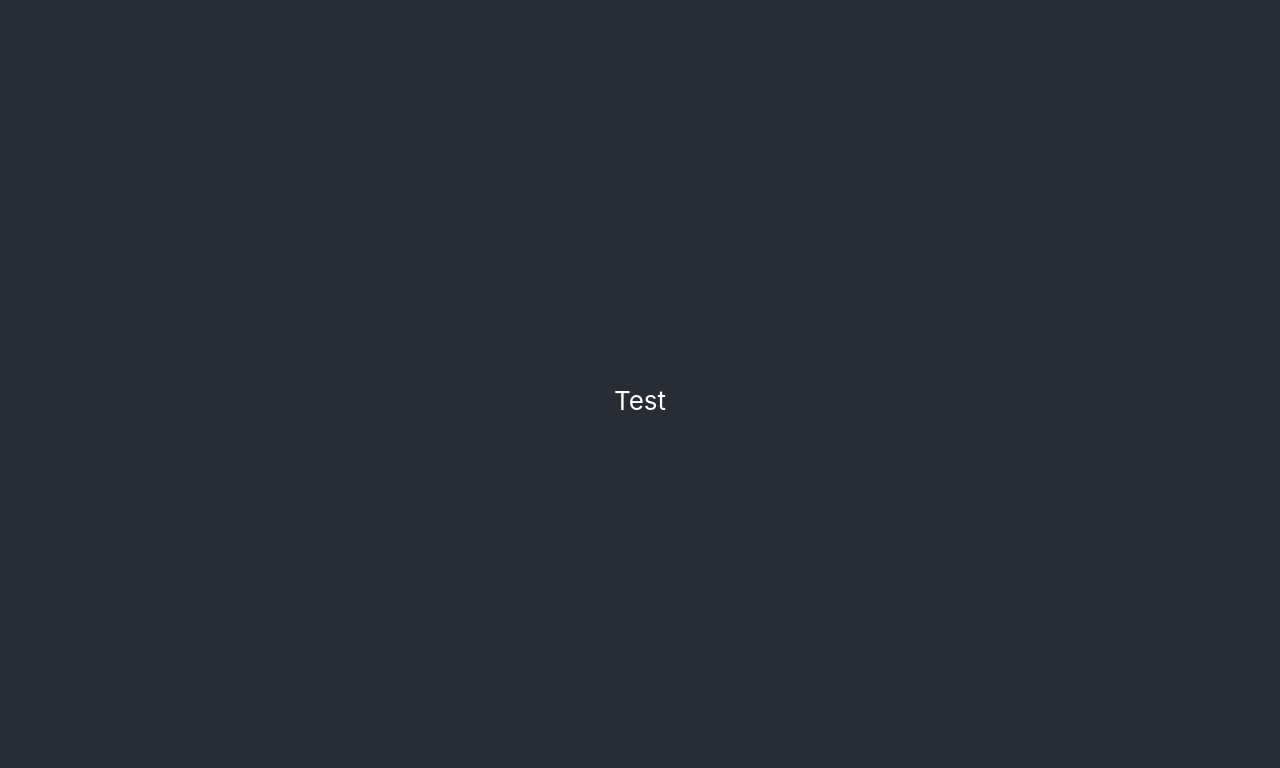
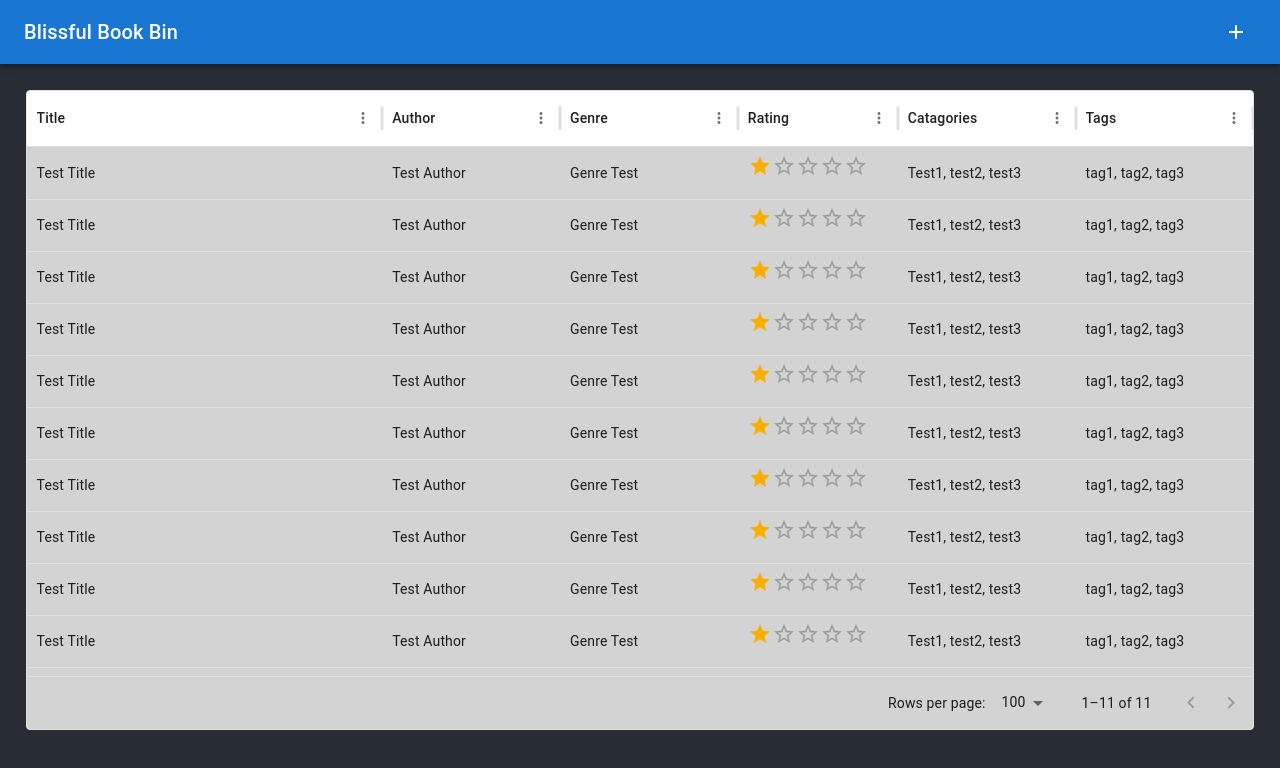
Before and after one commit to delbertina/BlissfulBookBin, a React (Create React App) app: page / in a window 1280 px wide. Shown: the top 768 px of the page. Built offline with nearby package versions, Linux system fonts and the light colour scheme.

Commit message:
Add edit book modal and main page table with placeholder data

```diff
--- a/package.json
+++ b/package.json
@@ -8,6 +8,8 @@
     "@emotion/styled": "^11.11.5",
     "@mui/icons-material": "^5.15.19",
     "@mui/material": "^5.15.19",
+    "@mui/x-data-grid": "^7.6.0",
+    "@mui/x-data-grid-generator": "^7.6.0",
     "@testing-library/jest-dom": "^5.17.0",
     "@testing-library/react": "^13.4.0",
     "@testing-library/user-event": "^13.5.0",
--- a/src/App.scss
+++ b/src/App.scss
@@ -1,21 +1,6 @@
-.App {
-  text-align: center;
-}
-
-.App-logo {
-  height: 40vmin;
-  pointer-events: none;
-}
-
-@media (prefers-reduced-motion: no-preference) {
-  .App-logo {
-    animation: App-logo-spin infinite 20s linear;
-  }
-}
-
-.App-header {
+.app-content {
+  margin: 2%;
   background-color: #282c34;
-  min-height: 100vh;
   display: flex;
   flex-direction: column;
   align-items: center;
@@ -23,16 +8,3 @@
   font-size: calc(10px + 2vmin);
   color: white;
 }
-
-.App-link {
-  color: #61dafb;
-}
-
-@keyframes App-logo-spin {
-  from {
-    transform: rotate(0deg);
-  }
-  to {
-    transform: rotate(360deg);
-  }
-}
--- a/src/App.tsx
+++ b/src/App.tsx
@@ -1,11 +1,106 @@
-import './App.scss';
+import {
+  AppBar,
+  Toolbar,
+  IconButton,
+  Typography,
+  Tooltip,
+  Rating,
+} from "@mui/material";
+import "./App.scss";
+import { DataGrid, GridColDef } from "@mui/x-data-grid";
+import { Add } from "@mui/icons-material";
+import { useState } from "react";
+import EditBookDialog from "./components/EditBookModal/EditBookDialog";
+
+const columns: GridColDef[] = [{
+  field: 'title',
+  headerName: 'Title',
+  flex: 2
+}, {
+  field: 'author',
+  headerName: 'Author',
+  flex: 1
+}, {
+  field: 'genre',
+  headerName: 'Genre',
+  flex: 1
+}, {
+  field: 'rating',
+  headerName: 'Rating',
+  renderCell: (params) => {
+    return <Rating name="hover-feedback" value={params.value} readOnly />;
+  },
+  width: 160,
+  align: 'left',
+  headerAlign: 'left',
+  type: 'number',
+}, {
+  field: 'catagories',
+  headerName: 'Catagories',
+  flex: 1
+}, {
+  field: 'tags',
+  headerName: 'Tags',
+  flex: 1
+}];
+
+const rows = [
+  {id: 0, title: "Test Title", author: "Test Author", genre: "Genre Test", rating: 1, catagories: "Test1, test2, test3", tags: "tag1, tag2, tag3"},
+  {id: 1, title: "Test Title", author: "Test Author", genre: "Genre Test", rating: 1, catagories: "Test1, test2, test3", tags: "tag1, tag2, tag3"},
+  {id: 2, title: "Test Title", author: "Test Author", genre: "Genre Test", rating: 1, catagories: "Test1, test2, test3", tags: "tag1, tag2, tag3"},
+  {id: 3, title: "Test Title", author: "Test Author", genre: "Genre Test", rating: 1, catagories: "Test1, test2, test3", tags: "tag1, tag2, tag3"},
+  {id: 4, title: "Test Title", author: "Test Author", genre: "Genre Test", rating: 1, catagories: "Test1, test2, test3", tags: "tag1, tag2, tag3"},
+  {id: 5, title: "Test Title", author: "Test Author", genre: "Genre Test", rating: 1, catagories: "Test1, test2, test3", tags: "tag1, tag2, tag3"},
+  {id: 6, title: "Test Title", author: "Test Author", genre: "Genre Test", rating: 1, catagories: "Test1, test2, test3", tags: "tag1, tag2, tag3"},
+  {id: 7, title: "Test Title", author: "Test Author", genre: "Genre Test", rating: 1, catagories: "Test1, test2, test3", tags: "tag1, tag2, tag3"},
+  {id: 8, title: "Test Title", author: "Test Author", genre: "Genre Test", rating: 1, catagories: "Test1, test2, test3", tags: "tag1, tag2, tag3"},
+  {id: 9, title: "Test Title", author: "Test Author", genre: "Genre Test", rating: 1, catagories: "Test1, test2, test3", tags: "tag1, tag2, tag3"},
+  {id: 10, title: "Test Title", author: "Test Author", genre: "Genre Test", rating: 1, catagories: "Test1, test2, test3", tags: "tag1, tag2, tag3"},
+]
 
 function App() {
+  const [isEditBookDialogOpen, setIsEditBookDialogOpen] =
+    useState<boolean>(false);
+
+  const handleEditBookOpen = (): void => {
+    setIsEditBookDialogOpen(true);
+  };
+
+  const handleEditBookClose = (): void => {
+    setIsEditBookDialogOpen(false);
+  };
+
+
   return (
-    <div className="App">
-      <header className="App-header">
-        Test
-      </header>
+    <div>
+      <div>
+        <AppBar position="static">
+          <Toolbar>
+            <Typography variant="h6" component="div" sx={{ flexGrow: 1 }}>
+              Blissful Book Bin
+            </Typography>
+            <Tooltip title="Add Book">
+              <IconButton color="inherit" onClick={() => handleEditBookOpen()}>
+                <Add />
+              </IconButton>
+            </Tooltip>
+          </Toolbar>
+        </AppBar>
+      </div>
+      <div className="app-content">
+        <div style={{ height: "80vh", width: "100%" }}>
+          <DataGrid
+            sx={{ backgroundColor: "lightgrey" }}
+            columns={columns}
+            rows={rows}
+          />
+        </div>
+      </div>
+      <EditBookDialog
+        isNew={false}
+        isDialogOpen={isEditBookDialogOpen}
+        handleDialogClose={() => handleEditBookClose()}
+      />
     </div>
   );
 }
--- /dev/null
+++ b/src/components/EditBookModal/EditBookDialog.tsx
@@ -0,0 +1,114 @@
+import { Dialog, DialogTitle, Typography, DialogContent, DialogActions, Button, TextField } from "@mui/material";
+
+export interface EditBookDialogProps {
+    isNew: boolean;
+    isDialogOpen: boolean;
+    handleDialogClose: () => void;
+  }
+
+function EditBookDialog(props: EditBookDialogProps) {
+
+    return (
+        <Dialog
+        open={props.isDialogOpen}
+        onClose={() => props.handleDialogClose()}
+        fullWidth={true}
+        maxWidth={"sm"}
+        scroll="paper"
+        PaperProps={{
+            component: "form",
+            onSubmit: (event: React.FormEvent<HTMLFormElement>) => {
+              event.preventDefault();
+            //   const formData = new FormData(event.currentTarget);
+            //   const formJson = Object.fromEntries((formData as any).entries());
+            //   props.handleDialogClose(formJson);
+            },
+          }}
+        aria-labelledby="book-edit-dialog-title"
+        aria-describedby="book-edit-dialog-description"
+      >
+        {/* header toolbar */}
+        <DialogTitle id="book-edit-dialog-header">
+          <div id="book-edit-dialog-title-column">
+            <Typography
+              gutterBottom
+              id="book-edit-dialog-title"
+              variant="h5"
+              component="div"
+            >
+              Edit book
+            </Typography>
+            <Typography
+              gutterBottom
+              id="book-edit-dialog-description"
+              variant="body1"
+              component="div"
+            >
+              Update the information about a book.
+            </Typography>
+          </div>
+        </DialogTitle>
+        <DialogContent dividers={true} id="book-edit-dialog-content">
+        <TextField
+        fullWidth
+          style={{ margin: "5px" }}
+          type="text"
+          label="Title"
+          variant="outlined"
+        />
+        <br />
+        <TextField
+        fullWidth
+          style={{ margin: "5px" }}
+          type="text"
+          label="Author"
+          variant="outlined"
+        />
+        <br />
+        <TextField
+        fullWidth
+          style={{ margin: "5px" }}
+          type="text"
+          label="Genre"
+          variant="outlined"
+        />
+        <br />
+        <TextField
+        fullWidth
+          style={{ margin: "5px" }}
+          type="text"
+          label="Rating"
+          variant="outlined"
+        />
+        <br />
+        <TextField
+        fullWidth
+          style={{ margin: "5px" }}
+          type="text"
+          label="Categories"
+          variant="outlined"
+        />
+        <br />
+        <TextField
+        fullWidth
+          style={{ margin: "5px" }}
+          type="text"
+          label="Tags"
+          variant="outlined"
+        />
+        </DialogContent>
+        <DialogActions>
+          <Button onClick={() => props.handleDialogClose()}>Cancel</Button>
+          <Button
+            variant="contained"
+            onClick={() => console.log()}
+          >
+            Submit
+          </Button>
+        </DialogActions>
+      </Dialog>
+    )
+
+}
+
+export default EditBookDialog;
--- a/src/index.css
+++ b/src/index.css
@@ -1,10 +1,11 @@
 body {
-  margin: 0;
   font-family: -apple-system, BlinkMacSystemFont, 'Segoe UI', 'Roboto', 'Oxygen',
     'Ubuntu', 'Cantarell', 'Fira Sans', 'Droid Sans', 'Helvetica Neue',
     sans-serif;
   -webkit-font-smoothing: antialiased;
   -moz-osx-font-smoothing: grayscale;
+  background-color: #282c34;
+  margin: 0;
 }
 
 code {
```
Also changed, not shown: src/components/EditBookModal/EditBookDialog.scss (added), 1 other file (tests, documents, lock files or other folders).
